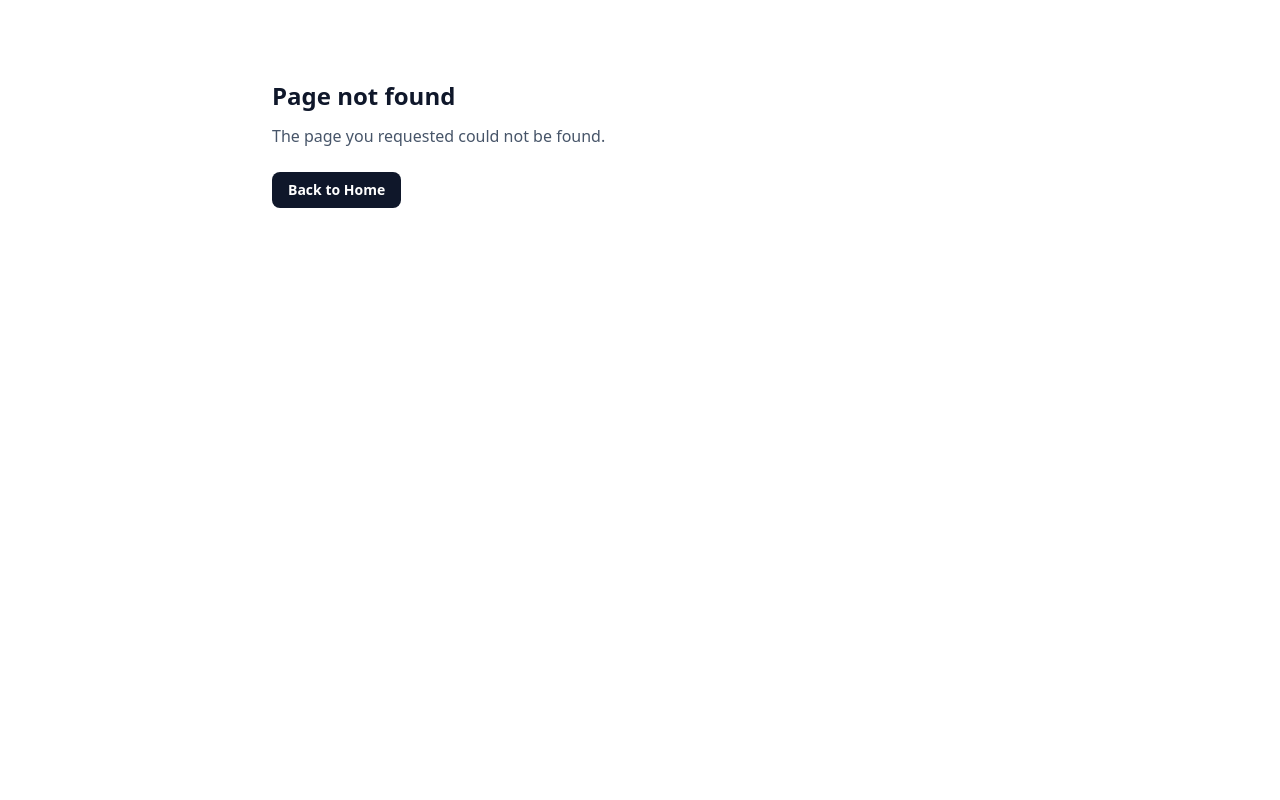
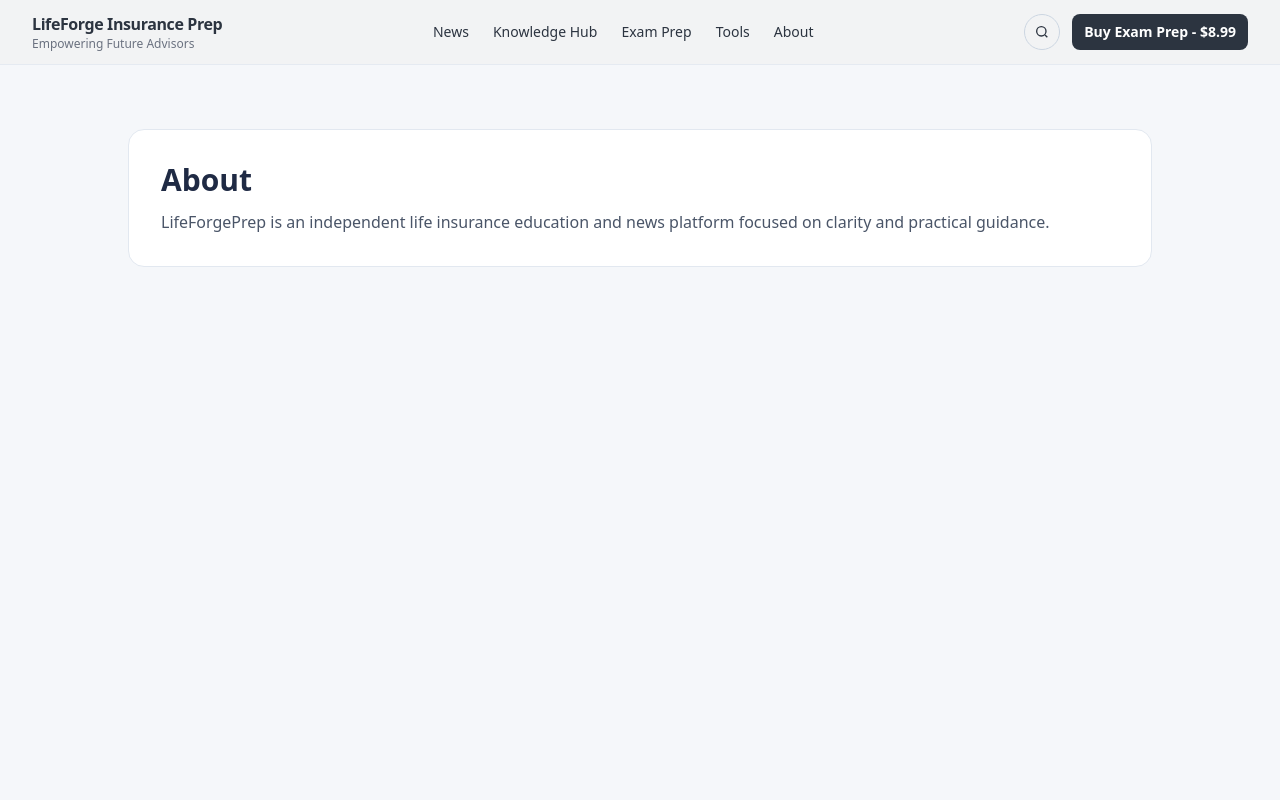
Before and after one commit to jfitz80/LifeForgeStudyPrep, a Next.js app: page /about in a window 1280 px wide. Before the commit this address had no page. Shown: the top 800 px of the page. Built offline with nearby package versions, Linux system fonts and the light colour scheme.

Commit message:
Add placeholder pages for Knowledge, Exam Prep, Tools, and About routes

```diff
--- /dev/null
+++ b/app/about/page.tsx
@@ -0,0 +1,23 @@
+import type { Metadata } from 'next';
+import SiteHeader from '@/components/editorial/SiteHeader';
+import SiteFooter from '@/components/editorial/SiteFooter';
+
+export const metadata: Metadata = {
+  title: 'About | LifeForgePrep',
+  description: 'Editorial standards and mission for LifeForgePrep.'
+};
+
+export default function AboutPage() {
+  return (
+    <>
+      <SiteHeader />
+      <main className="min-h-screen bg-[#F5F7FA] px-4 py-16">
+        <div className="mx-auto max-w-5xl rounded-2xl border border-slate-200 bg-white p-8">
+          <h1 className="text-3xl font-bold text-[#1F2A44]">About</h1>
+          <p className="mt-3 text-[#4A5568]">LifeForgePrep is an independent life insurance education and news platform focused on clarity and practical guidance.</p>
+        </div>
+      </main>
+      <SiteFooter />
+    </>
+  );
+}
--- /dev/null
+++ b/app/exam-prep/page.tsx
@@ -0,0 +1,23 @@
+import type { Metadata } from 'next';
+import SiteHeader from '@/components/editorial/SiteHeader';
+import SiteFooter from '@/components/editorial/SiteFooter';
+
+export const metadata: Metadata = {
+  title: 'Exam Prep | LifeForgePrep',
+  description: 'LLQP prep modules, practice workflow, and study structure.'
+};
+
+export default function ExamPrepPage() {
+  return (
+    <>
+      <SiteHeader />
+      <main className="min-h-screen bg-[#F5F7FA] px-4 py-16">
+        <div className="mx-auto max-w-5xl rounded-2xl border border-slate-200 bg-white p-8">
+          <h1 className="text-3xl font-bold text-[#1F2A44]">Exam Prep</h1>
+          <p className="mt-3 text-[#4A5568]">Coming next: LLQP modules, drills, and exam-style practice flow.</p>
+        </div>
+      </main>
+      <SiteFooter />
+    </>
+  );
+}
--- /dev/null
+++ b/app/knowledge/page.tsx
@@ -0,0 +1,23 @@
+import type { Metadata } from 'next';
+import SiteHeader from '@/components/editorial/SiteHeader';
+import SiteFooter from '@/components/editorial/SiteFooter';
+
+export const metadata: Metadata = {
+  title: 'Knowledge Hub | LifeForgePrep',
+  description: 'Structured life insurance guides and educational explainers.'
+};
+
+export default function KnowledgePage() {
+  return (
+    <>
+      <SiteHeader />
+      <main className="min-h-screen bg-[#F5F7FA] px-4 py-16">
+        <div className="mx-auto max-w-5xl rounded-2xl border border-slate-200 bg-white p-8">
+          <h1 className="text-3xl font-bold text-[#1F2A44]">Knowledge Hub</h1>
+          <p className="mt-3 text-[#4A5568]">Coming next: topic clusters, beginner guides, and glossary-linked explainers.</p>
+        </div>
+      </main>
+      <SiteFooter />
+    </>
+  );
+}
--- /dev/null
+++ b/app/tools/page.tsx
@@ -0,0 +1,23 @@
+import type { Metadata } from 'next';
+import SiteHeader from '@/components/editorial/SiteHeader';
+import SiteFooter from '@/components/editorial/SiteFooter';
+
+export const metadata: Metadata = {
+  title: 'Tools | LifeForgePrep',
+  description: 'Life insurance calculators and comparison utilities.'
+};
+
+export default function ToolsPage() {
+  return (
+    <>
+      <SiteHeader />
+      <main className="min-h-screen bg-[#F5F7FA] px-4 py-16">
+        <div className="mx-auto max-w-5xl rounded-2xl border border-slate-200 bg-white p-8">
+          <h1 className="text-3xl font-bold text-[#1F2A44]">Tools</h1>
+          <p className="mt-3 text-[#4A5568]">Coming next: coverage calculator, premium estimator, and term-vs-whole comparison tool.</p>
+        </div>
+      </main>
+      <SiteFooter />
+    </>
+  );
+}
```
